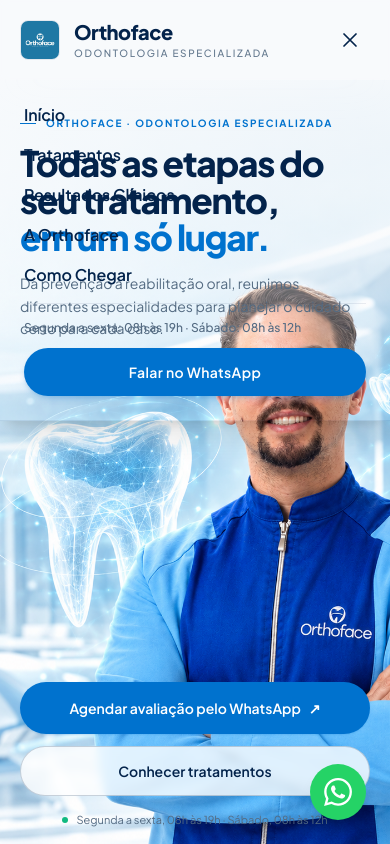
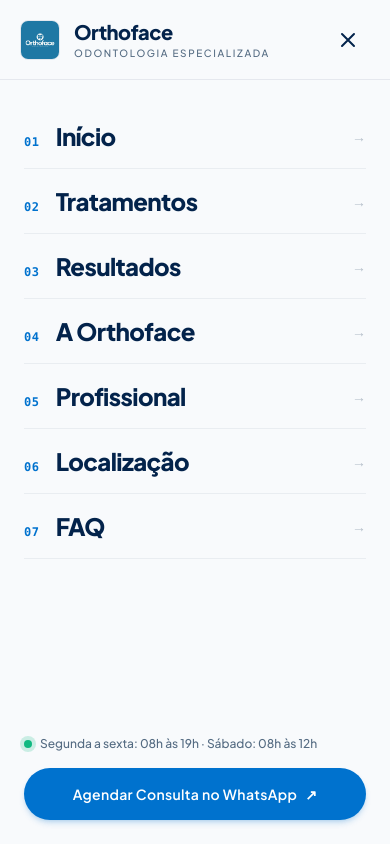
Before and after one commit to pablitomito/orthoface, a React (Vite) app: page / in a window 390 px wide. Both pictures are taken after a click on the button "Abrir menu de navegação". Shown: the top 844 px of the page. Built offline with nearby package versions, Linux system fonts and the light colour scheme.

Commit message:
fix: bypass vite binary permission issue

```diff
--- a/src/components/FAQ.tsx
+++ b/src/components/FAQ.tsx
@@ -61,7 +61,7 @@
   };
 
   return (
-    <section className="py-24 lg:py-32 xl:py-36 bg-brand-canvas">
+    <section id="faq" className="py-24 lg:py-32 xl:py-36 bg-brand-canvas">
       <div className="max-w-5xl mx-auto px-5 sm:px-8">
 
         {/* ── Header Editorial ───────────────────────────────── */}
--- a/src/components/Header.tsx
+++ b/src/components/Header.tsx
@@ -1,8 +1,25 @@
 import React, { useState, useEffect, useRef } from 'react';
+import { createPortal } from 'react-dom';
 import { useReducedMotion } from '../hooks/useReducedMotion';
 
 const WA_AGENDAR =
   'https://wa.me/5586999398960?text=Ol%C3%A1!%20Vim%20pelo%20site%20da%20Orthoface%20e%20gostaria%20de%20agendar%20uma%20avalia%C3%A7%C3%A3o.';
+
+interface NavItem {
+  num: string;
+  label: string;
+  href: string;
+}
+
+const navItems: NavItem[] = [
+  { num: '01', label: 'Início', href: '#inicio' },
+  { num: '02', label: 'Tratamentos', href: '#tratamentos' },
+  { num: '03', label: 'Resultados', href: '#resultados' },
+  { num: '04', label: 'A Orthoface', href: '#a-orthoface' },
+  { num: '05', label: 'Profissional', href: '#profissional' },
+  { num: '06', label: 'Localização', href: '#localizacao' },
+  { num: '07', label: 'FAQ', href: '#faq' },
+];
 
 export const Header: React.FC = () => {
   const [mobileMenuOpen, setMobileMenuOpen] = useState(false);
@@ -17,6 +34,19 @@
     const timer = setTimeout(() => setMounted(true), 60);
     return () => clearTimeout(timer);
   }, []);
+
+  // Bloqueio do scroll da página quando o menu mobile está aberto
+  useEffect(() => {
+    if (mobileMenuOpen) {
+      document.body.style.overflow = 'hidden';
+    } else {
+      document.body.style.overflow = '';
+    }
+
+    return () => {
+      document.body.style.overflow = '';
+    };
+  }, [mobileMenuOpen]);
 
   // Scroll: estado compacto e barra de leitura progressiva
   useEffect(() => {
@@ -42,16 +72,29 @@
     };
   }, []);
 
-  const entranceStyle = reduced
+  // Navegação suave com fechamento imediato do menu e restauração do scroll
+  const handleMobileNavClick = (href: string) => {
+    setMobileMenuOpen(false);
+    document.body.style.overflow = '';
+
+    const target = document.querySelector(href);
+    if (target) {
+      target.scrollIntoView({ behavior: 'smooth' });
+    }
+  };
+
+  // Evita criar containing block permanente após o término da transição de entrada
+  const entranceStyle: React.CSSProperties = reduced
     ? {}
     : {
-        transform: mounted ? 'translateY(0)' : 'translateY(-100%)',
+        transform: mounted ? 'none' : 'translateY(-100%)',
         opacity: mounted ? 1 : 0,
         transition:
           'transform 600ms cubic-bezier(0.16,1,0.3,1), opacity 500ms ease',
       };
 
   return (
+    <>
       <header
         style={entranceStyle}
         className={[
@@ -131,85 +174,154 @@
               Agendar Consulta
             </a>
 
-          {/* Botão Mobile minimalista */}
+            {/* Botão Hamburger Mobile com área de toque confortável */}
             <button
               type="button"
-            onClick={() => setMobileMenuOpen(!mobileMenuOpen)}
-            className="md:hidden p-2 rounded-lg text-brand-deep hover:bg-brand-deep/5 focus:outline-none transition-colors"
-            aria-label={mobileMenuOpen ? 'Fechar menu' : 'Abrir menu'}
+              onClick={() => setMobileMenuOpen(true)}
+              className="md:hidden p-2.5 rounded-xl text-brand-deep hover:bg-brand-deep/5 focus:outline-none transition-colors"
+              aria-label="Abrir menu de navegação"
               aria-expanded={mobileMenuOpen}
             >
               <svg
-              className="w-6 h-6 transition-transform duration-300"
-              style={{ transform: mobileMenuOpen ? 'rotate(90deg)' : 'rotate(0deg)' }}
+                className="w-6 h-6"
                 fill="none"
                 stroke="currentColor"
                 viewBox="0 0 24 24"
               >
-              {mobileMenuOpen ? (
-                <path strokeLinecap="round" strokeLinejoin="round" strokeWidth="1.75" d="M6 18L18 6M6 6l12 12" />
-              ) : (
-                <path strokeLinecap="round" strokeLinejoin="round" strokeWidth="1.75" d="M3.75 7h16.5M3.75 12h16.5M3.75 17h16.5" />
-              )}
+                <path
+                  strokeLinecap="round"
+                  strokeLinejoin="round"
+                  strokeWidth="1.75"
+                  d="M3.75 7h16.5M3.75 12h16.5M3.75 17h16.5"
+                />
               </svg>
             </button>
           </div>
         </div>
+      </header>
 
-      {/* Menu Mobile Overlay elegante */}
-      {mobileMenuOpen && (
-        <div className="md:hidden border-b border-brand-deep/[0.08] bg-brand-canvas/98 backdrop-blur-xl px-6 py-6 space-y-4 shadow-xl animate-slide-down">
+      {/* =========================================================
+          PAINEL DO MENU MOBILE (PORTAL DIRETO NO BODY)
+          Fundo 100% sólido #F8FAFC, isolado de stacking contexts,
+          ocupando 100dvh, sem transparência ou interferência do Hero
+         ========================================================= */}
+      {mobileMenuOpen &&
+        typeof document !== 'undefined' &&
+        createPortal(
+          <div
+            id="mobile-menu-layer"
+            role="dialog"
+            aria-modal="true"
+            aria-label="Menu de Navegação Principal"
+            className={`
+              fixed inset-0 z-[99999] md:hidden
+              bg-[#F8FAFC] text-brand-deep
+              flex flex-col
+              ${reduced ? 'transition-none' : 'animate-slide-down'}
+            `}
+            style={{
+              height: '100dvh',
+              width: '100vw',
+            }}
+          >
+            {/* Top Bar do Menu Mobile: Logo e Botão Fechar X */}
+            <div className="h-20 px-5 sm:px-8 border-b border-brand-deep/[0.08] flex items-center justify-between flex-shrink-0 bg-[#F8FAFC]">
+              <div className="flex items-center gap-3.5">
+                <img
+                  src="/images/logo-orthoface.jpg"
+                  alt="Clínica Orthoface"
+                  className="h-10 w-auto rounded-lg object-contain border border-brand-deep/[0.08]"
+                  width={40}
+                  height={40}
+                />
+                <div className="flex flex-col">
+                  <span className="font-extrabold tracking-tight text-brand-deep text-xl leading-tight">
+                    Orthoface
+                  </span>
+                  <span className="font-medium tracking-[0.16em] uppercase text-brand-muted text-[10px] mt-0.5">
+                    Odontologia Especializada
+                  </span>
+                </div>
+              </div>
+
+              {/* Botão de Fechar X nítido e visível */}
+              <button
+                type="button"
+                onClick={() => setMobileMenuOpen(false)}
+                className="p-2.5 rounded-xl text-brand-deep hover:bg-brand-deep/5 focus:outline-none transition-colors"
+                aria-label="Fechar menu"
+              >
+                <svg
+                  className="w-6 h-6 text-brand-deep"
+                  fill="none"
+                  stroke="currentColor"
+                  viewBox="0 0 24 24"
+                >
+                  <path
+                    strokeLinecap="round"
+                    strokeLinejoin="round"
+                    strokeWidth="2"
+                    d="M6 18L18 6M6 6l12 12"
+                  />
+                </svg>
+              </button>
+            </div>
+
+            {/* Conteúdo Rolável do Menu com Fundo Sólido e Tipografia Editorial */}
+            <div className="flex-1 overflow-y-auto px-6 sm:px-8 py-6 flex flex-col justify-between">
+              {/* Lista de Navegação Numerada */}
+              <nav className="divide-y divide-brand-deep/[0.06] border-b border-brand-deep/[0.06]">
+                {navItems.map((item) => (
                   <a
-            href="#inicio"
-            onClick={() => setMobileMenuOpen(false)}
-            className="block text-base font-semibold text-brand-deep hover:text-brand transition-colors"
+                    key={item.href}
+                    href={item.href}
+                    onClick={(e) => {
+                      e.preventDefault();
+                      handleMobileNavClick(item.href);
+                    }}
+                    className="py-4 flex items-center justify-between group focus:outline-none"
                   >
-            Início
+                    <div className="flex items-baseline gap-4">
+                      <span className="font-mono text-xs font-bold text-brand tracking-wider">
+                        {item.num}
+                      </span>
+                      <span className="text-2xl font-extrabold text-brand-deep tracking-tight group-hover:text-brand transition-colors">
+                        {item.label}
+                      </span>
+                    </div>
+
+                    <span className="text-brand-muted/40 text-sm font-light transition-transform duration-200 group-hover:translate-x-1 group-hover:text-brand">
+                      →
+                    </span>
                   </a>
-          <a
-            href="#tratamentos"
-            onClick={() => setMobileMenuOpen(false)}
-            className="block text-base font-semibold text-brand-deep hover:text-brand transition-colors"
-          >
-            Tratamentos
-          </a>
-          <a
-            href="#resultados"
-            onClick={() => setMobileMenuOpen(false)}
-            className="block text-base font-semibold text-brand-deep hover:text-brand transition-colors"
-          >
-            Resultados Clínicos
-          </a>
-          <a
-            href="#a-orthoface"
-            onClick={() => setMobileMenuOpen(false)}
-            className="block text-base font-semibold text-brand-deep hover:text-brand transition-colors"
-          >
-            A Orthoface
-          </a>
-          <a
-            href="#localizacao"
-            onClick={() => setMobileMenuOpen(false)}
-            className="block text-base font-semibold text-brand-deep hover:text-brand transition-colors"
-          >
-            Como Chegar
-          </a>
+                ))}
+              </nav>
 
-          <div className="pt-4 border-t border-brand-deep/[0.08]">
-            <span className="text-xs text-brand-muted block mb-3 font-medium">
-              Segunda a sexta: 08h às 19h · Sábado: 08h às 12h
-            </span>
+              {/* Seção Inferior: Atendimento e CTA WhatsApp */}
+              <div className="pt-6 mt-4">
+                <div className="flex items-center gap-2 text-xs text-brand-muted font-medium mb-4">
+                  <span className="h-2 w-2 rounded-full bg-emerald-500 ring-4 ring-emerald-500/20" />
+                  <span>Segunda a sexta: 08h às 19h · Sábado: 08h às 12h</span>
+                </div>
+
                 <a
                   href={WA_AGENDAR}
                   target="_blank"
                   rel="noopener noreferrer"
-              className="w-full text-center block py-3.5 rounded-full bg-brand text-white text-sm font-semibold tracking-wide shadow-md shadow-brand/20 active:scale-[0.98] transition-transform"
+                  onClick={() => {
+                    setMobileMenuOpen(false);
+                    document.body.style.overflow = '';
+                  }}
+                  className="w-full text-center flex items-center justify-center gap-2 py-4 rounded-full bg-brand text-white text-sm font-semibold tracking-wide shadow-md shadow-brand/20 active:scale-[0.98] transition-transform"
                 >
-              Falar no WhatsApp
+                  <span>Agendar Consulta no WhatsApp</span>
+                  <span aria-hidden="true">↗</span>
                 </a>
               </div>
             </div>
+          </div>,
+          document.body
         )}
-    </header>
+    </>
   );
 };
--- a/src/components/Profissional.tsx
+++ b/src/components/Profissional.tsx
@@ -3,7 +3,7 @@
 
 export const Profissional: React.FC = () => {
   return (
-    <section className="py-24 lg:py-32 xl:py-36 bg-brand-canvas">
+    <section id="profissional" className="py-24 lg:py-32 xl:py-36 bg-brand-canvas">
       <div className="max-w-7xl mx-auto px-5 sm:px-8">
 
         {/* ── Composição Editorial de Corpo Clínico ─────────── */}
```
Also changed, not shown: 5 other files (tests, documents, lock files or other folders). Lines whose indentation alone changed are shown as unchanged.
